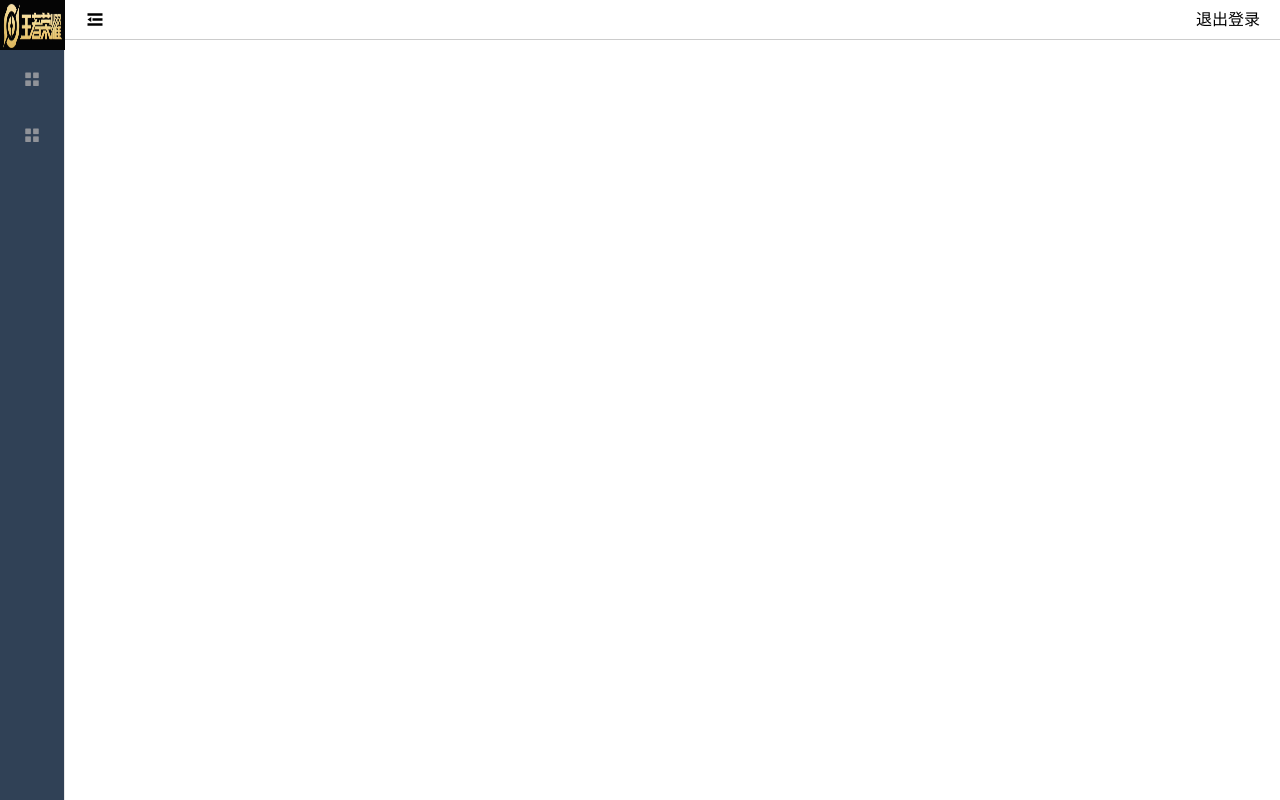
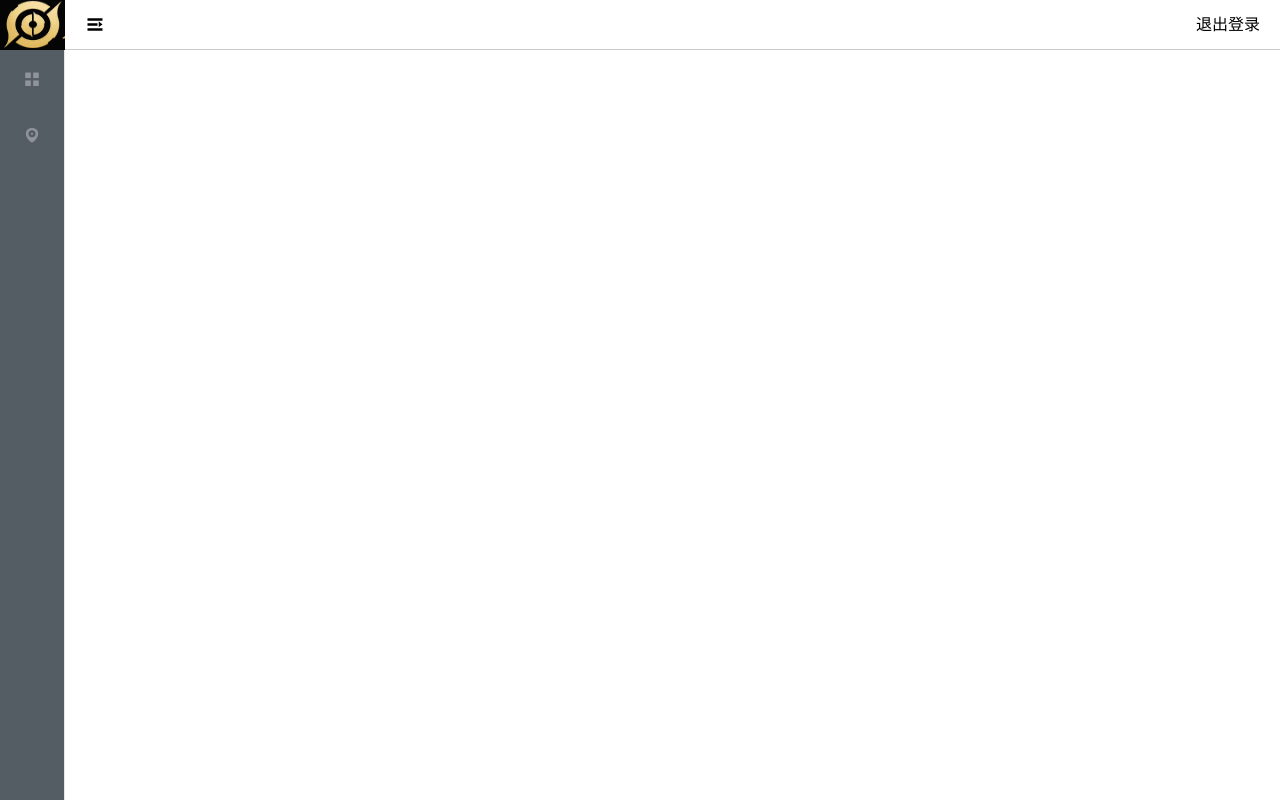
Before and after one commit to wyw-s/hero_manage, a Vue app: page /#/ in a window 1280 px wide. Built offline with nearby package versions, Linux system fonts and the light colour scheme.

Commit message:
左侧目录

```diff
--- a/package.json
+++ b/package.json
@@ -8,6 +8,7 @@
     "lint": "vue-cli-service lint"
   },
   "dependencies": {
+    "axios": "^0.19.2",
     "core-js": "^3.6.5",
     "element-ui": "^2.4.5",
     "vue": "^2.6.11",
--- a/src/plugins/element.js
+++ b/src/plugins/element.js
@@ -7,7 +7,9 @@ import {
   Menu,
   Submenu,
   MenuItemGroup,
-  MenuItem
+  MenuItem,
+  RadioGroup,
+  RadioButton
 } from 'element-ui'
 
 Vue.use(Container)
@@ -18,3 +20,5 @@ Vue.use(Menu)
 Vue.use(Submenu)
 Vue.use(MenuItem)
 Vue.use(MenuItemGroup)
+Vue.use(RadioGroup)
+Vue.use(RadioButton)
--- a/src/views/layout/index.vue
+++ b/src/views/layout/index.vue
@@ -1,60 +1,39 @@
 <template>
   <el-container id=layout direction="horizontal">
-    <el-aside :width="unfoldOrClose ? 65 + 'px' : 200 + 'px'">
-      <div class="aside-logo" :style="{width: unfoldOrClose ? 65 + 'px' : 200 + 'px'}">
-        <a href="#">
-          <img src="@/assets/images/logo.png"/>
-        </a>
+    <el-aside style="width: inherit">
+      <div class="aside-logo">
+        <a href="#" ref="logo"></a>
       </div>
       <el-menu
-        :default-openeds="['3']"
-        background-color="#304156"
+        class="el-menu-vertical-demo"
+        @open="handleOpen"
+        @close="handleClose"
+        :collapse="unfoldOrClose"
+        background-color="#545c64"
         text-color="#fff"
         active-text-color="#ffd04b"
-        :collapse="unfoldOrClose"
-        collapse-transition
       >
-        <el-menu-item index="2">
+        <el-menu-item index="1">
           <i class="el-icon-menu"></i>
           <span slot="title">首页</span>
         </el-menu-item>
-        <el-submenu index="2" background-color="#fff">
+        <el-submenu index="2">
           <template slot="title">
-            <i class="el-icon-menu"></i>
-            <span slot="title">英雄列表</span>
+            <i class="el-icon-location"></i>
+            <span slot="title">英雄管理</span>
           </template>
-          <el-menu-item index="2-1">选项1</el-menu-item>
-          <el-menu-item index="2-2">选项2</el-menu-item>
+          <el-menu-item index="2-1" style="padding-left: 49px">英雄列表</el-menu-item>
         </el-submenu>
       </el-menu>
     </el-aside>
     <el-container>
-      <el-header height="40px">
+      <el-header height="50px">
         <div class="header">
-          <i :class="unfoldOrClose ? 'el-icon-s-fold' : 'el-icon-s-unfold'" @click="onUnfoldOrClose"></i>
+          <i :class="unfoldOrClose ? 'el-icon-s-unfold' : 'el-icon-s-fold'" @click="onUnfoldOrClose"></i>
           <span>退出登录</span>
         </div>
       </el-header>
       <el-main>
-        <!--<el-table-->
-        <!--  :data="tableData"-->
-        <!--  border-->
-        <!--  style="width: 100%">-->
-        <!--  <el-table-column-->
-        <!--    prop="date"-->
-        <!--    label="日期"-->
-        <!--    width="180">-->
-        <!--  </el-table-column>-->
-        <!--  <el-table-column-->
-        <!--    prop="name"-->
-        <!--    label="姓名"-->
-        <!--    width="180">-->
-        <!--  </el-table-column>-->
-        <!--  <el-table-column-->
-        <!--    prop="address"-->
-        <!--    label="地址">-->
-        <!--  </el-table-column>-->
-        <!--</el-table>-->
       </el-main>
     </el-container>
   </el-container>
@@ -62,7 +41,7 @@
 
 <script>
 export default {
-  name: 'index',
+  name: 'layout',
   data () {
     return {
       activeIndex: '1',
@@ -70,10 +49,24 @@ export default {
       unfoldOrClose: true
     }
   },
+  watch: {
+    unfoldOrClose (newVal) {
+      if (newVal) {
+        this.$refs.logo.style.backgroundPositionX = '4px'
+      } else {
+        this.$refs.logo.style.backgroundPositionX = 0
+      }
+    }
+  },
   methods: {
     onUnfoldOrClose () {
-      console.log('===')
       this.unfoldOrClose = !this.unfoldOrClose
+    },
+    handleOpen (key, keyPath) {
+      console.log(key, keyPath)
+    },
+    handleClose (key, keyPath) {
+      console.log(key, keyPath)
     }
   }
 }
@@ -82,23 +75,18 @@ export default {
 <style lang=less scoped>
   #layout {
     height: 100%;
-    .el-aside {
-      height: 100vh;
-    }
     .aside-logo {
       height: 50px;
-      width: 100%;
       text-align: center;
       background-color: #050505;
       a {
-        width: 90%;
-        height: 90%;
+        width: 100%;
+        height: 100%;
         display: inline-block;
-        margin-top: 2.5px;
-        img {
-          width: 100%;
-          height: 100%;
-        }
+        transition: all 300ms;
+        background: url("../../assets/images/logo.png") no-repeat;
+        background-size: 200px 96%;
+        background-position-x: 4px;
       }
     }
     .aside-logo + .el-menu {
@@ -109,15 +97,19 @@ export default {
     .el-header {
       border-bottom: 1px solid #cccccc;
       .header {
-        height: 40px;
+        height: 50px;
         display: flex;
+        align-items: center;
         justify-content: space-between;
-        align-items: center;
         i {
           font-size: 20px;
+          cursor: pointer;
         }
       }
     }
-
+  }
+  .el-menu-vertical-demo:not(.el-menu--collapse) {
+    width: 200px;
+    min-height: calc(100vh - 50px);
   }
 </style>
```
Also changed, not shown: 1 other file (tests, documents, lock files or other folders).
